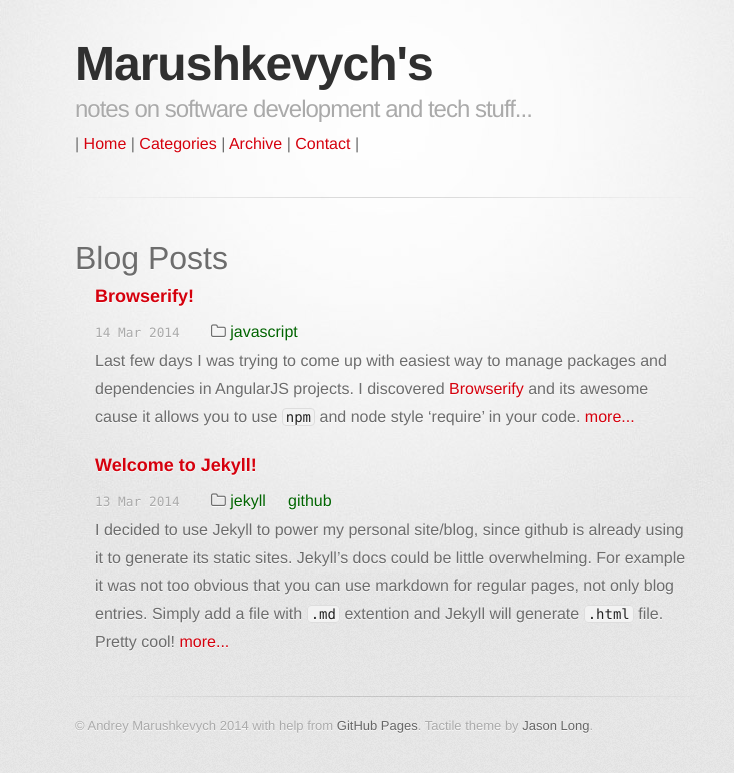
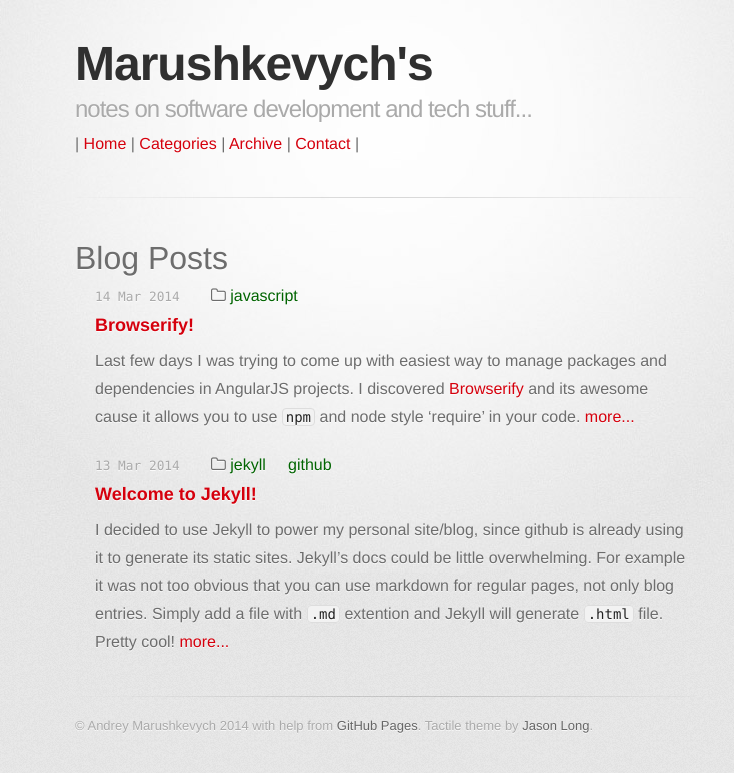
Before and after one commit to marushkevych/marushkevych.github.io, a Jekyll site: the page built from index.html, in a window 1280 px wide. Shown: the top 773 px of the page, without its empty margins (255-989 px from the left). Built offline with Jekyll 4.4.1, drawn with Linux system fonts in a browser that asks for light colours; some web fonts are replaced.

Commit message:
index - blog header

```diff
--- a/index.html
+++ b/index.html
@@ -7,7 +7,7 @@
     <h1>Blog Posts</h1>
     <ul class="posts">
         {% for post in site.posts %}
-    <li> <h3><a href="{{ post.url }}">{{ post.title }}</a></h3>
+        <li>
             <span>{{ post.date | date_to_string }}</span>
             &nbsp; &nbsp; &nbsp;
             <i class="fa fa-folder-o"></i>
@@ -18,6 +18,8 @@
             &nbsp; &nbsp;
             {% endfor %}
 
+            <h3><a href="{{ post.url }}">{{ post.title }}</a></h3>
+
             <p>
                 {{ post.excerpt | remove: '<p>' | remove: '</p>' }}
                 <a href="{{ post.url }}">more...</a>
```
Lines whose indentation alone changed are shown as unchanged.
